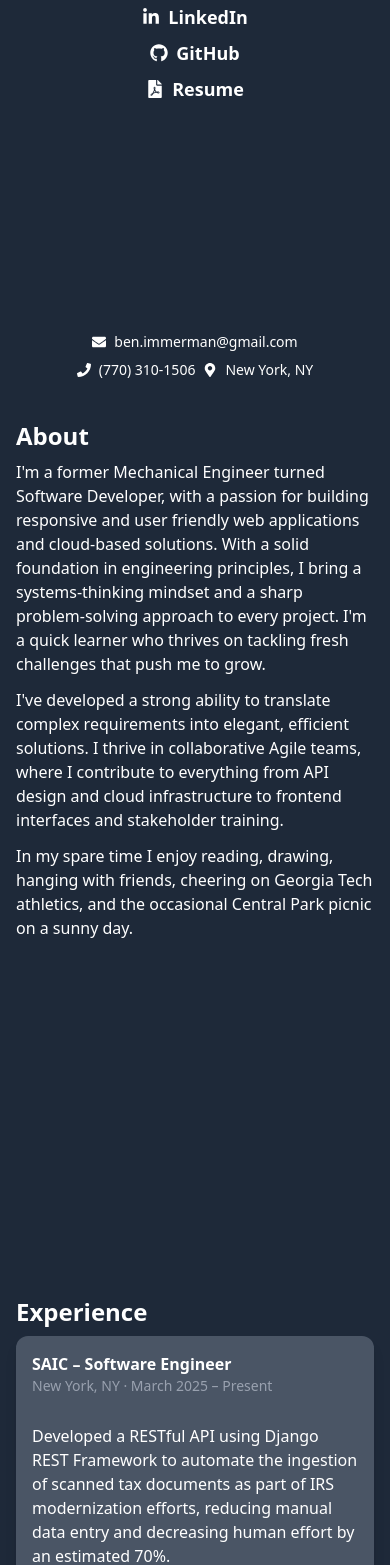
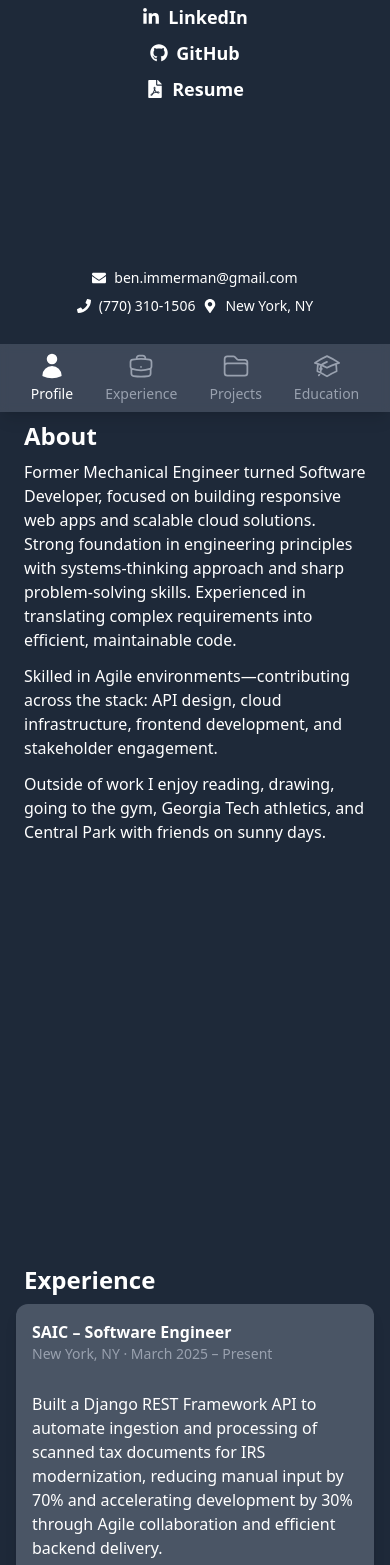
Before and after one commit to benimmerman/ImmermanResume, a React (Vite) app: page / in a window 390 px wide. Shown: the part 432-1997 px from the top of the page. Built offline with nearby package versions, Linux system fonts and the light colour scheme.

Commit message:
About section and experience summaries more concise and professional. Mobile menu bar added.

```diff
--- a/src/components/Education.tsx
+++ b/src/components/Education.tsx
@@ -3,42 +3,14 @@ import type { Education } from "./EducationCard";
 export const education: Education[] = [
   {
     name: "Georgia Institute of Technology",
-    degree: "B.S. in Mechanical Engineering",
-    links: [],
-    skills: [
-      "Python",
-      "MATLAB",
-      "Calculus",
-      "Linear Algebra",
-      "Engineering Design",
-      "Team Collaboration",
-    ],
+    degree: "B.S. Mechanical Engineering",
   },
   {
     name: "WeCloudData",
-    degree: "Bootcamp - Data Engineering",
-    links: [],
-    skills: [
-      "Python",
-      "SQL",
-      "Linux",
-      "AWS Lambda",
-      "Docker",
-      "ETL & Orchestration",
-    ],
+    degree: "Bootcamp Data Engineering",
   },
   {
     name: "AWS Certified Developer - Associate",
     degree: "Certification",
-    links: [],
-    skills: [
-      "Serverless Architecture",
-      "Step Functions",
-      "API Gateway",
-      "DynamoDB",
-      "RDS",
-      "S3",
-      "IAM",
-    ],
   },
 ];
--- a/src/components/EducationCard.tsx
+++ b/src/components/EducationCard.tsx
@@ -8,8 +8,6 @@ export interface EducationLink {
 export interface Education {
   name: string;
   degree: string;
-  links: EducationLink[];
-  skills: string[];
 }
 
 export interface EducationCardProps {
--- a/src/components/Experience.tsx
+++ b/src/components/Experience.tsx
@@ -5,7 +5,8 @@ export const professionalExperience: ProfessionalExperience[] = [
     role: "SAIC – Software Engineer",
     location: "New York, NY",
     time: "March 2025 – Present",
-    summary: "Developed a RESTful API using Django REST Framework to automate the ingestion of scanned tax documents as part of IRS modernization efforts, reducing manual data entry and decreasing human effort by an estimated 70%.",
+    summary:
+      "Built a Django REST Framework API to automate ingestion and processing of scanned tax documents for IRS modernization, reducing manual input by 70% and accelerating development by 30% through Agile collaboration and efficient backend delivery.",
     bullets: [
       {
         text: "Contributed to development effort of a RESTful API using Django REST Framework to automate the ingestion of scanned tax documents as part of IRS modernization efforts, reducing manual data entry and decreasing human effort by an estimated 70%.",
@@ -23,7 +24,8 @@ export const professionalExperience: ProfessionalExperience[] = [
     role: "Guidehouse – Software Engineer",
     location: "New York, NY",
     time: "March 2024 – February 2025",
-    summary: "Designed and developed an end-to-end ETL pipeline for the Library of Congress to simplify and automate data ingestion of employee data from CSV files to a PostgreSQL database, utilising AWS cloud infrasturcture.",
+    summary:
+      "Developed a scalable AWS ETL pipeline for the Library of Congress to automate employee data ingestion, cutting manual effort by 0.5 FTE. Developed reusable Python modules, enforced secure data practices, and ensured seamless handoff through cross-functional collaboration. Created a responsive front-end application with React for the National Institutes of Health (NIH) used for new employee onboarding.",
     bullets: [
       {
         text: "Developed an end-to-end ETL pipeline for the Library of Congress to simplify and automate data ingestion of employee data from CSV files to a PostgreSQL database, utilising AWS cloud infrasturcture.",
@@ -60,7 +62,8 @@ export const professionalExperience: ProfessionalExperience[] = [
     role: "Ecosystem – Mechanical Designer",
     location: "New York, NY",
     time: "August 2020 – February 2024",
-    summary: "Designed and optimized energy systems for large-scale buildings and campuses, collaborating with engineers and architects to integrate solutions into complex project scopes.",
+    summary:
+      "Engineered data-driven energy systems for large-scale projects, applying modeling and optimization to reduce energy use by 25%. Developed reusable design tools and collaborated cross-functionally.",
     bullets: [
       {
         text: "Designed and optimized energy systems for large-scale buildings and campuses, collaborating with engineers and architects to integrate solutions into complex project scopes.",
@@ -76,9 +79,9 @@ export const professionalExperience: ProfessionalExperience[] = [
       },
     ],
     skills: [
-      "System Design",
       "AutoCAD",
       "Documentation",
+      "Mechanical System Design",
       "Mathematical Modeling",
     ],
   },
@@ -86,10 +89,11 @@ export const professionalExperience: ProfessionalExperience[] = [
     role: "BE3 – Mechanical Engineering Associate",
     location: "Austin, TX",
     time: "September 2019 – August 2020",
-    summary: "Utilized AutoCAD and Revit to create accurate, data-driven 3D models of mechanical systems based on architectural and engineering requirements.",
+    summary:
+      "Created data-driven system models using AutoCAD and Revit, streamlining design workflows and supporting performance analysis. Applied iterative problem-solving and diagnostic skills to resolve complex system issues",
     bullets: [
       {
-        text: "Utilized AutoCAD and Revit to create accurate, data-driven 3D models of mechanical systems based on architectural and engineering requirements.",
+        text: "Utilized AutoCAD and Revit to create accurate, data-driven models of mechanical systems based on architectural and engineering requirements.",
       },
       {
         text: "Contributed to building performance analysis using engineering software, streamlining calculation workflows.",
--- a/src/components/FrontPage.tsx
+++ b/src/components/FrontPage.tsx
@@ -15,6 +15,7 @@ import { ProjectsCard } from "./ProjectsCard";
 import { projects } from "./Projects";
 import { EducationCard } from "./EducationCard";
 import { education } from "./Education";
+import { MenuBanner } from "./MenuBanner";
 
 interface PersonalLink {
   name: string;
@@ -55,9 +56,10 @@ const sections = [
 
 const FrontPage: FC = () => {
   return (
-    <div className="flex flex-col bg-beige sm:flex-row min-h-screen overflow-auto">
+    <div className="flex flex-col bg-beige sm:flex-row min-h-screen overflow-y-scroll scroll-smooth sm:overflow-y-auto">
       {/* Left 1/3: Profile (static on desktop) */}
-      <div
+      <section
+        id="profile"
         className="w-full sm:w-1/3 bg-gray-800 text-white flex flex-col justify-between items-center pt-24 pb-8 min-h-[100dvh]
                     sm:fixed sm:top-0 sm:left-0 sm:h-[100dvh]"
       >
@@ -91,7 +93,7 @@ const FrontPage: FC = () => {
           </div>
         </div>
         {/* Contact info at the bottom */}
-        <div className="w-full max-w-[400px] mx-auto mt-8">
+        <div className="w-full max-w-[400px] mx-auto mt-8 mb-16 sm:mb-0">
           <div className="flex flex-col gap-1 text-center text-sm sm:text-lg">
             {/* Email on its own line */}
             <div className="flex justify-center items-center gap-2 mb-1">
@@ -115,7 +117,7 @@ const FrontPage: FC = () => {
             </div>
           </div>
         </div>
-      </div>
+      </section>
 
       {/* Right 2/3: Content */}
       <div
@@ -127,53 +129,62 @@ const FrontPage: FC = () => {
           <div className="w-full flex items-start justify-center snap-start">
             <div className="px-4 sm:px-8 sm:pb-8 sm:py-8 w-full">
               <div className="sm:sticky sm:top-0 py-2 ">
-                <h2 className="text-2xl font-bold">{sections[0]}</h2>
+                <h2 className="text-2xl font-bold px-2 sm:px-0">
+                  {sections[0]}
+                </h2>
               </div>
-              <p className="mb-3">
-                I'm a former Mechanical Engineer turned Software Developer, with
-                a passion for building responsive and user friendly web
-                applications and cloud-based solutions. With a solid foundation
-                in engineering principles, I bring a systems-thinking mindset
-                and a sharp problem-solving approach to every project. I'm a
-                quick learner who thrives on tackling fresh challenges that push
-                me to grow.
+              <p className="mb-3 px-2 sm:px-0">
+                Former Mechanical Engineer turned Software Developer, focused on
+                building responsive web apps and scalable cloud solutions.
+                Strong foundation in engineering principles with
+                systems-thinking approach and sharp problem-solving skills.
+                Experienced in translating complex requirements into efficient,
+                maintainable code.
               </p>
-              <p className="mb-3">
-                I've developed a strong ability to translate complex
-                requirements into elegant, efficient solutions. I thrive in
-                collaborative Agile teams, where I contribute to everything from
-                API design and cloud infrastructure to frontend interfaces and
-                stakeholder training.
+              <p className="mb-3 px-2 sm:px-0">
+                Skilled in Agile environments—contributing across the stack: API
+                design, cloud infrastructure, frontend development, and
+                stakeholder engagement.
               </p>
-              <p className="mb-3">
-                In my spare time I enjoy reading, drawing, hanging with friends,
-                cheering on Georgia Tech athletics, and the occasional Central
-                Park picnic on a sunny day.
+              <p className="mb-3 px-2 sm:px-0">
+                Outside of work I enjoy reading, drawing, going to the gym,
+                Georgia Tech athletics, and Central Park with friends on sunny
+                days.
               </p>
             </div>
           </div>
         </div>
 
         {/* experience */}
-        <div className="min-h-screen sm:min-h-auto bg-gray-800 sm:bg-gray-800/95 h-auto text-white pt-8 pb-4">
+        <section
+          id="experience"
+          className="min-h-screen sm:min-h-auto bg-gray-800 sm:bg-gray-800/95 h-auto text-white pb-4"
+        >
           <div className="w-full flex items-start justify-center snap-start">
             <div className="px-4 sm:px-8 w-full">
               <div className="sm:sticky sm:top-0 py-2 ">
-                <h2 className="text-2xl font-bold">{sections[1]}</h2>
+                <h2 className="text-2xl font-bold px-2 sm:px-0">
+                  {sections[1]}
+                </h2>
               </div>
               {professionalExperience.map((exp, idx) => (
                 <ExperienceCard key={idx} experience={exp} />
               ))}
             </div>
           </div>
-        </div>
+        </section>
 
         {/* projects */}
-        <div className="min-h-screen sm:min-h-auto bg-gray-800 sm:bg-gray-800/95 h-auto text-white">
+        <section
+          id="projects"
+          className="min-h-screen sm:min-h-auto bg-gray-800 sm:bg-gray-800/95 h-auto text-white"
+        >
           <div className="w-full flex items-start justify-center snap-start">
             <div className="px-4 sm:px-8 w-full">
               <div className="sm:sticky sm:top-0 py-2">
-                <h2 className="text-2xl font-bold">{sections[2]}</h2>
+                <h2 className="text-2xl font-bold px-2 sm:px-0">
+                  {sections[2]}
+                </h2>
               </div>
               <div className="flex flex-wrap gap-8 justify-center mt-4">
                 {projects.map((project, idx) => (
@@ -182,20 +193,30 @@ const FrontPage: FC = () => {
               </div>
             </div>
           </div>
-        </div>
+        </section>
 
         {/* education and certifications*/}
-        <div className="min-h-screen sm:min-h-auto bg-gray-800 sm:bg-gray-800/95 h-auto text-white pt-8 pb-24">
+        <section
+          id="education"
+          className="min-h-screen sm:min-h-auto bg-gray-800 sm:bg-gray-800/95 h-auto text-white pt-8 pb-24"
+        >
           <div className="w-full flex items-start justify-center snap-start">
             <div className="px-4 sm:px-8 w-full">
               <div className="py-2">
-                <h2 className="text-2xl font-bold">{sections[3]}</h2>
+                <h2 className="text-2xl font-bold px-2 sm:px-0">
+                  {sections[3]}
+                </h2>
               </div>
               {education.map((edu, idx) => (
                 <EducationCard key={idx} education={edu} />
               ))}
             </div>
           </div>
+        </section>
+
+        {/* Menu Banner */}
+        <div className="fixed bottom-0 w-full sm:hidden">
+          <MenuBanner />
         </div>
       </div>
     </div>
--- /dev/null
+++ b/src/components/MenuBanner.tsx
@@ -0,0 +1,73 @@
+import type { FC } from "react";
+import {
+  UserIcon,
+  BriefcaseIcon,
+  FolderIcon,
+  AcademicCapIcon,
+} from "@heroicons/react/24/outline";
+import {
+  UserIcon as SolidUserIcon,
+  BriefcaseIcon as SolidBriefcaseIcon,
+  FolderIcon as SolidFolderIcon,
+  AcademicCapIcon as SolidAcademicCapIcon,
+} from "@heroicons/react/24/solid";
+
+import { useScrollSpy } from "../hooks/useScrollSpy";
+
+const menuItems = [
+  {
+    solidIcon: <SolidUserIcon className="w-7 h-7" />,
+    icon: <UserIcon className="w-7 h-7" />,
+    label: "Profile",
+    href: "#profile",
+  },
+  {
+    solidIcon: <SolidBriefcaseIcon className="w-7 h-7" />,
+    icon: <BriefcaseIcon className="w-7 h-7" />,
+    label: "Experience",
+    href: "#experience",
+  },
+  {
+    solidIcon: <SolidFolderIcon className="w-7 h-7" />,
+    icon: <FolderIcon className="w-7 h-7" />,
+    label: "Projects",
+    href: "#projects",
+  },
+  {
+    solidIcon: <SolidAcademicCapIcon className="w-7 h-7" />,
+    icon: <AcademicCapIcon className="w-7 h-7" />,
+    label: "Education",
+    href: "#education",
+  },
+];
+
+const sectionIds = menuItems.map((item) => item.href.replace("#", ""));
+
+export const MenuBanner: FC = () => {
+  const activeSection = useScrollSpy(sectionIds, 10);
+
+  return (
+    <>
+      <div className="px-7 bg-gray-600/70 backdrop-blur-xs shadow-lg pb-2">
+        <div className="flex justify-center">
+          {menuItems.map((item) => {
+            const isActive = item.href.replace("#", "") === activeSection;
+            return (
+              <div className="flex-1 group">
+                <a
+                  href={item.href}
+                  className={`flex flex-col items-center justify-center px-4 pt-2 transition-colors duration-300 ${
+                    isActive ? "text-white" : "text-gray-400"
+                  }`}
+                >
+                  <span>{isActive ? item.solidIcon : item.icon}</span>
+                  <span className="text-sm mt-1">{item.label}</span>
+                </a>
+              </div>
+            );
+          })}
+        </div>
+      </div>
+    </>
+  );
+};
--- a/src/components/Projects.tsx
+++ b/src/components/Projects.tsx
@@ -41,6 +41,7 @@ export const projects: Projects[] = [
       "RESTful API",
       "JavaScript",
       "React",
+      "Redux",
       "Tailwind",
     ],
     image: TracklyImage,
--- /dev/null
+++ b/src/hooks/useScrollSpy.tsx
@@ -0,0 +1,27 @@
+import { useEffect, useState } from "react";
+
+export const useScrollSpy = (ids: string[], offset = 0) => {
+  const [activeId, setActiveId] = useState<string>("");
+
+  useEffect(() => {
+    const observer = new IntersectionObserver(
+      (entries) => {
+        entries.forEach((entry) => {
+          if (entry.isIntersecting) {
+            setActiveId(entry.target.id);
+          }
+        });
+      },
+      { rootMargin: `-${offset}px 0px -80% 0px`, threshold: 0.1 }
+    );
+
+    ids.forEach((id) => {
+      const el = document.getElementById(id);
+      if (el) observer.observe(el);
+    });
+
+    return () => observer.disconnect();
+  }, [ids, offset]);
+
+  return activeId;
+};
```
